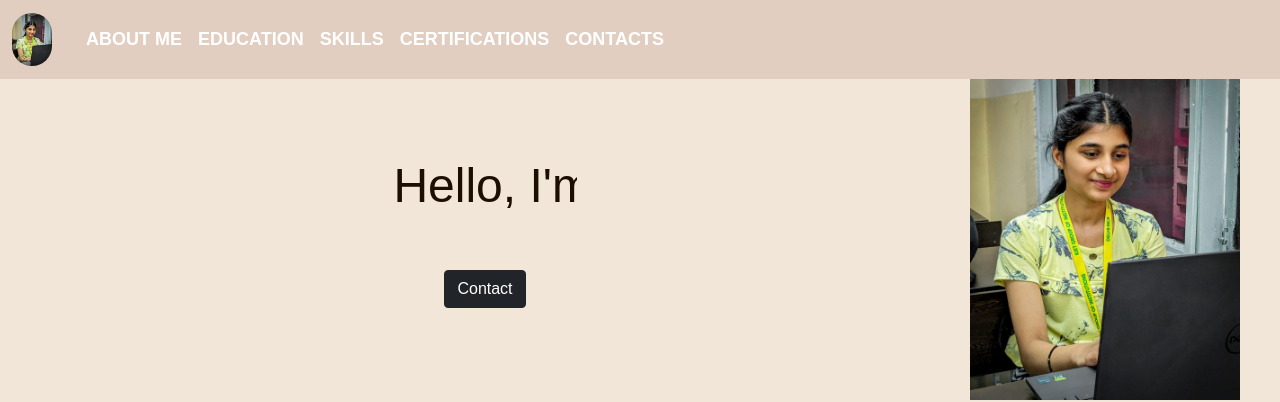
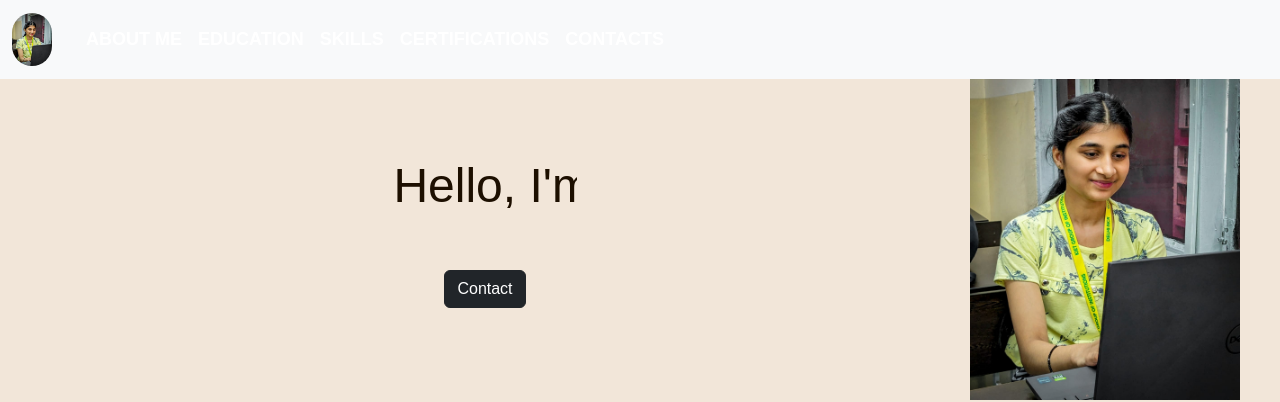
Before and after one commit to DishaBansal15/Portfolio-disha, a plain HTML site: page index.html in a window 1280 px wide. Shown: the top 402 px of the page. Drawn offline with nearby package versions, Linux system fonts and the light colour scheme.

Commit message:
Update index.html

```diff
--- a/index.html
+++ b/index.html
@@ -9,6 +9,7 @@
         integrity="sha384-EVSTQN3/azprG1Anm3QDgpJLIm9Nao0Yz1ztcQTwFspd3yD65VohhpuuCOmLASjC" crossorigin="anonymous">
     <link href="https://cdnjs.cloudflare.com/ajax/libs/font-awesome/5.15.4/css/all.min.css" rel="stylesheet">
     <link href="https://cdnjs.cloudflare.com/ajax/libs/animate.css/4.1.1/animate.min.css" rel="stylesheet">
+   <link href="https://cdn.jsdelivr.net/npm/bootstrap@5.3.0-alpha1/dist/css/bootstrap.min.css" rel="stylesheet">
 
     <style>
         /* Custom Navbar Styles */
@@ -329,38 +330,35 @@
 </head>
 
 <body>
-    <nav class="navbar navbar-expand-lg navbar-light fixed-top">
+  <nav class="navbar navbar-expand-lg navbar-light bg-light fixed-top">
         <div class="container-fluid">
             <a class="navbar-brand" href="#">
                 <img src="/d2.jpg" alt="Avatar Logo" style="width:40px;" class="rounded-pill">
             </a>
-            <button class="navbar-toggler" type="button" data-bs-toggle="collapse"
-                data-bs-target="#navbarSupportedContent" aria-controls="navbarSupportedContent" aria-expanded="false"
-                aria-label="Toggle navigation">
+            <button class="navbar-toggler" type="button" data-bs-toggle="collapse" data-bs-target="#navbarSupportedContent" aria-controls="navbarSupportedContent" aria-expanded="false" aria-label="Toggle navigation">
                 <span class="navbar-toggler-icon"></span>
             </button>
             <div class="collapse navbar-collapse" id="navbarSupportedContent">
                 <ul class="navbar-nav me-auto mb-2 mb-lg-0">
                     <li class="nav-item">
-                        <a class="nav-link" aria-current="page" href="#about-section">About me</a>
+                        <a class="nav-link" href="#about-section">About me</a>
                     </li>
                     <li class="nav-item">
-                        <a class="nav-link" aria-current="page" href="#education">Education</a>
+                        <a class="nav-link" href="#education">Education</a>
                     </li>
                     <li class="nav-item">
-                        <a class="nav-link" aria-current="page" href="#skills">Skills</a>
+                        <a class="nav-link" href="#skills">Skills</a>
                     </li>
                     <li class="nav-item">
-                        <a class="nav-link" aria-current="page" href="#certifications">Certifications</a>
+                        <a class="nav-link" href="#certifications">Certifications</a>
                     </li>
                     <li class="nav-item">
-                        <a class="nav-link" aria-current="page" href="#contact">Contacts</a>
+                        <a class="nav-link" href="#contact">Contacts</a>
                     </li>
                 </ul>
             </div>
         </div>
     </nav>
-
     <!-- Main Content Section -->
     <div class="container-fluid">
         <div class="row content-section">
@@ -637,7 +635,8 @@
             </div>
         </div>
     </footer>
-    <script>
+  <script src="https://cdn.jsdelivr.net/npm/bootstrap@5.3.0-alpha1/dist/js/bootstrap.bundle.min.js">
+
         document.addEventListener("DOMContentLoaded", function () {
             const text = document.querySelector('.animated-heading');
             const letters = text.textContent.split('');
```
